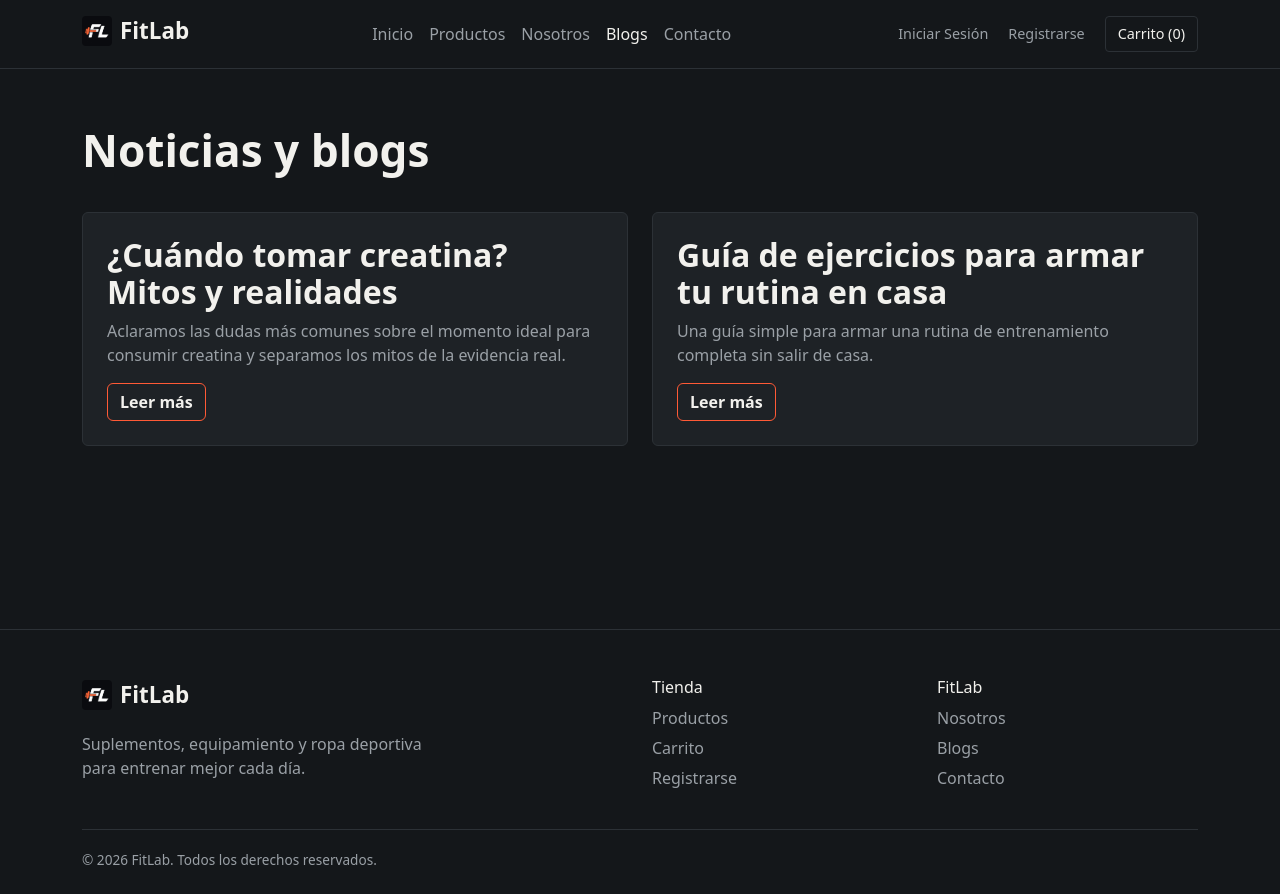
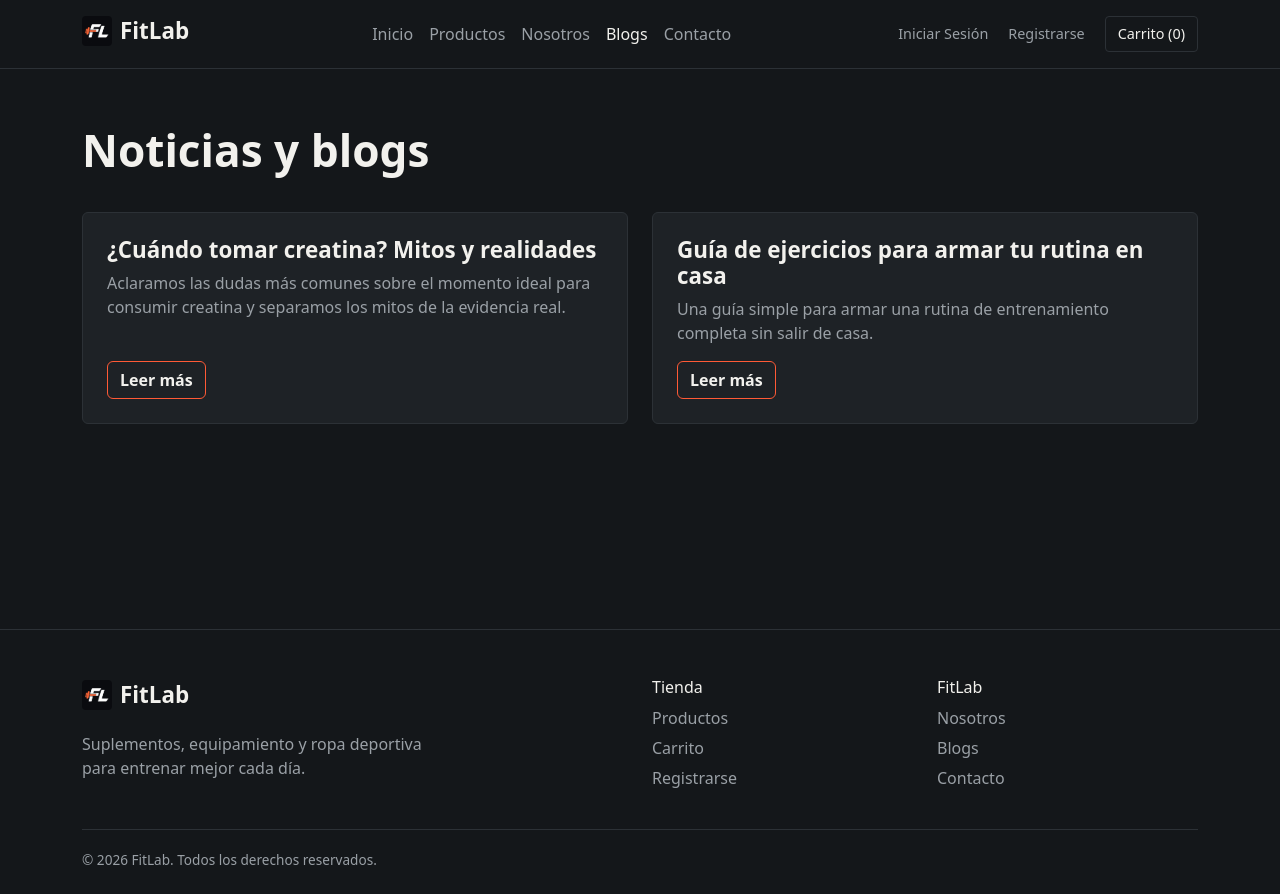
Before and after one commit to pancho5698/nota2, a React (Vite) app: page /blogs in a window 1280 px wide. Built offline with nearby package versions, Linux system fonts and the light colour scheme.

Commit message:
test: agrega pruebas del listado de blogs

```diff
--- a/src/App.css
+++ b/src/App.css
@@ -190,3 +190,13 @@ p {
 .bloque-nosotros h2 {
   font-size: 1.4rem;
 }
+
+/* Blogs */
+.tarjeta-blog {
+  display: flex;
+  flex-direction: column;
+}
+
+.tarjeta-blog h2 {
+  font-size: 1.4rem;
+}
```
Also changed, not shown: 1 other file (tests, documents, lock files or other folders).
